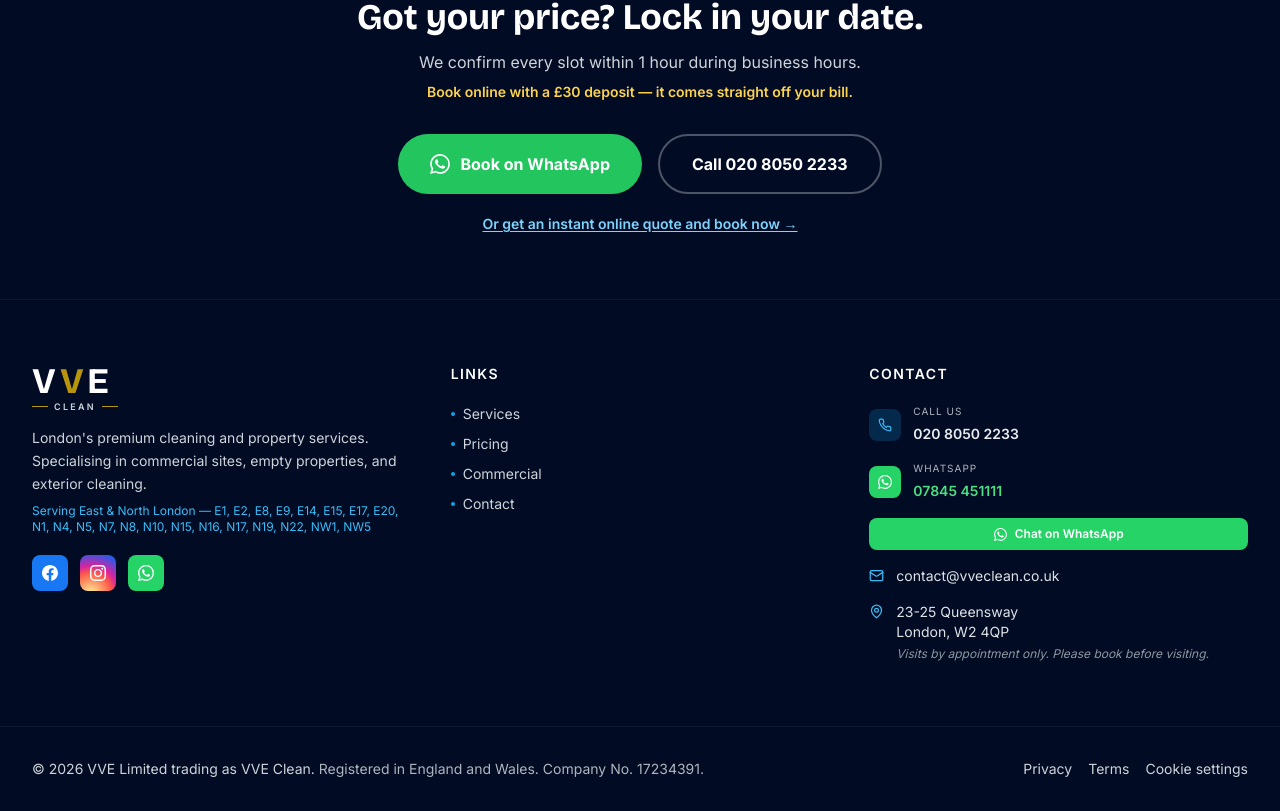
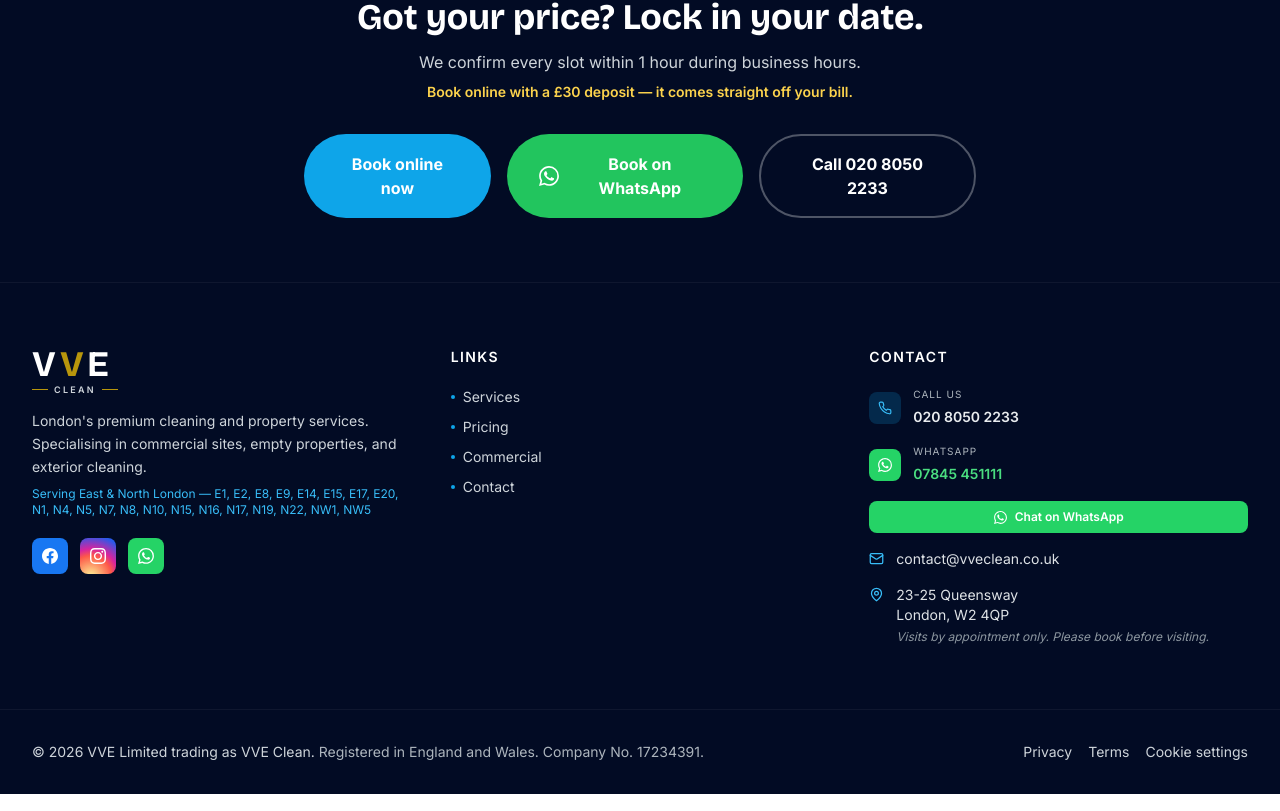
Before and after one commit to nav1dzr/vve-clean-website, a React (Vite) app: page /pricing in a window 1280 px wide. Shown: the part 4232-5043 px from the top of the page. Built offline with nearby package versions, Linux system fonts and the light colour scheme.

Commit message:
design: online booking as a full primary button on pricing final CTA
Was a small underlined text link below the WhatsApp/Call buttons; now a
solid royal button first in the row (same destination, /#quote).

```diff
--- a/src/pages/PricingPage.tsx
+++ b/src/pages/PricingPage.tsx
@@ -363,6 +363,10 @@ export default function PricingPage() {
           <p className="text-silver-400 mb-2 text-base">We confirm every slot within 1 hour during business hours.</p>
           <p className="text-amber-300 mb-8 text-sm font-semibold">Book online with a £30 deposit — it comes straight off your bill.</p>
           <div className="flex flex-col sm:flex-row gap-4 justify-center">
+            <a href="/#quote"
+              className="inline-flex items-center justify-center gap-2.5 bg-royal-500 hover:bg-royal-600 text-white font-bold px-8 py-4 min-h-[44px] rounded-full transition-all duration-300 hover:shadow-xl hover:-translate-y-0.5 text-base focus-visible:outline focus-visible:outline-2 focus-visible:outline-offset-2 focus-visible:outline-white">
+              Book online now
+            </a>
             <a href={WA_SIMPLE} target="_blank" rel="noopener noreferrer"
               className="inline-flex items-center justify-center gap-2.5 bg-[#22C55E] hover:opacity-90 text-white font-bold px-8 py-4 min-h-[44px] rounded-full transition-all duration-300 hover:shadow-xl hover:-translate-y-0.5 text-base focus-visible:outline focus-visible:outline-2 focus-visible:outline-offset-2 focus-visible:outline-white">
               {WA_SVG}
@@ -373,9 +377,6 @@ export default function PricingPage() {
               Call 020 8050 2233
             </a>
           </div>
-          <a href="/#quote" className="inline-block mt-5 text-sky-300 hover:text-sky-200 text-sm font-semibold underline underline-offset-2">
-            Or get an instant online quote and book now →
-          </a>
         </div>
       </section>
 
```
